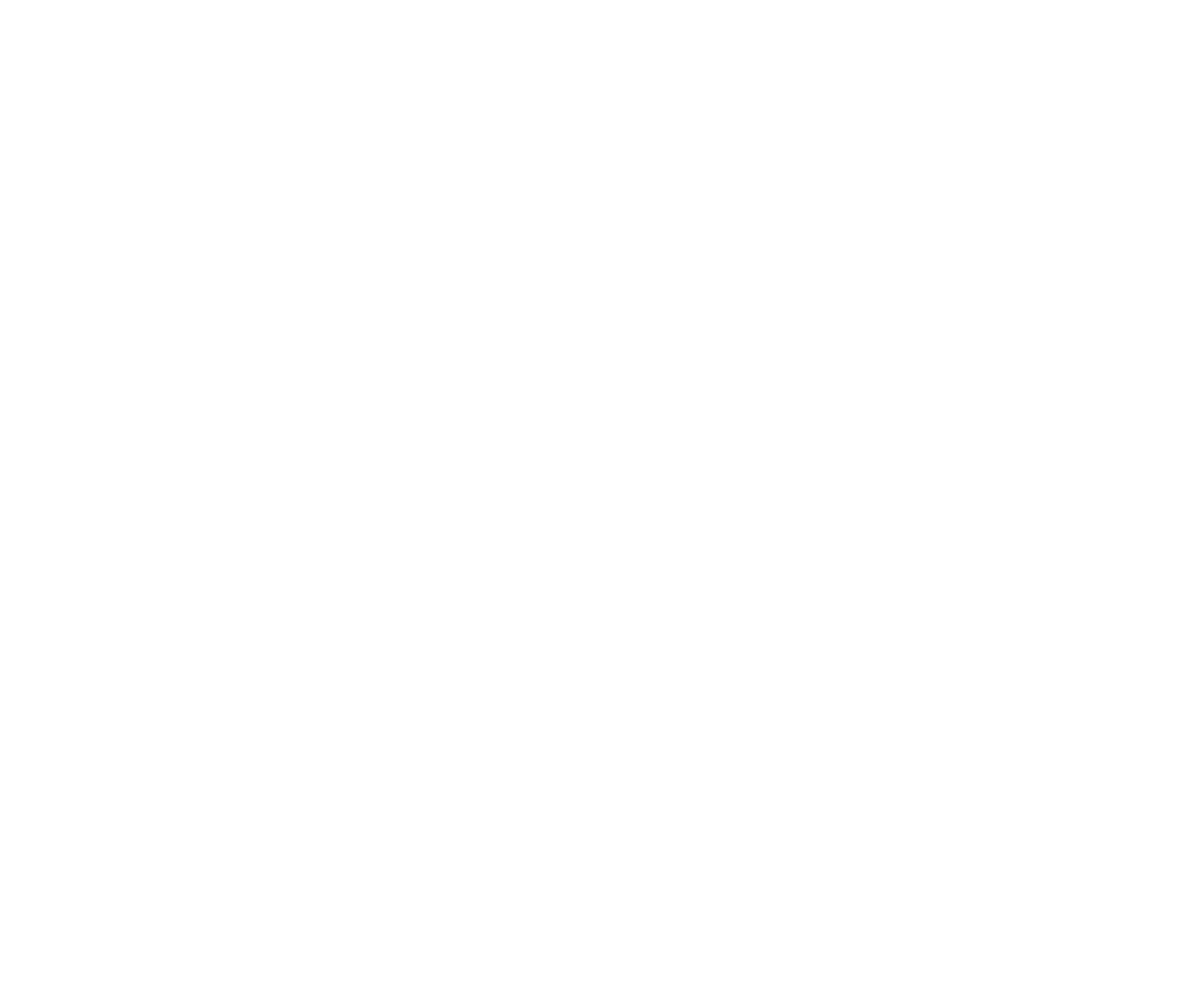
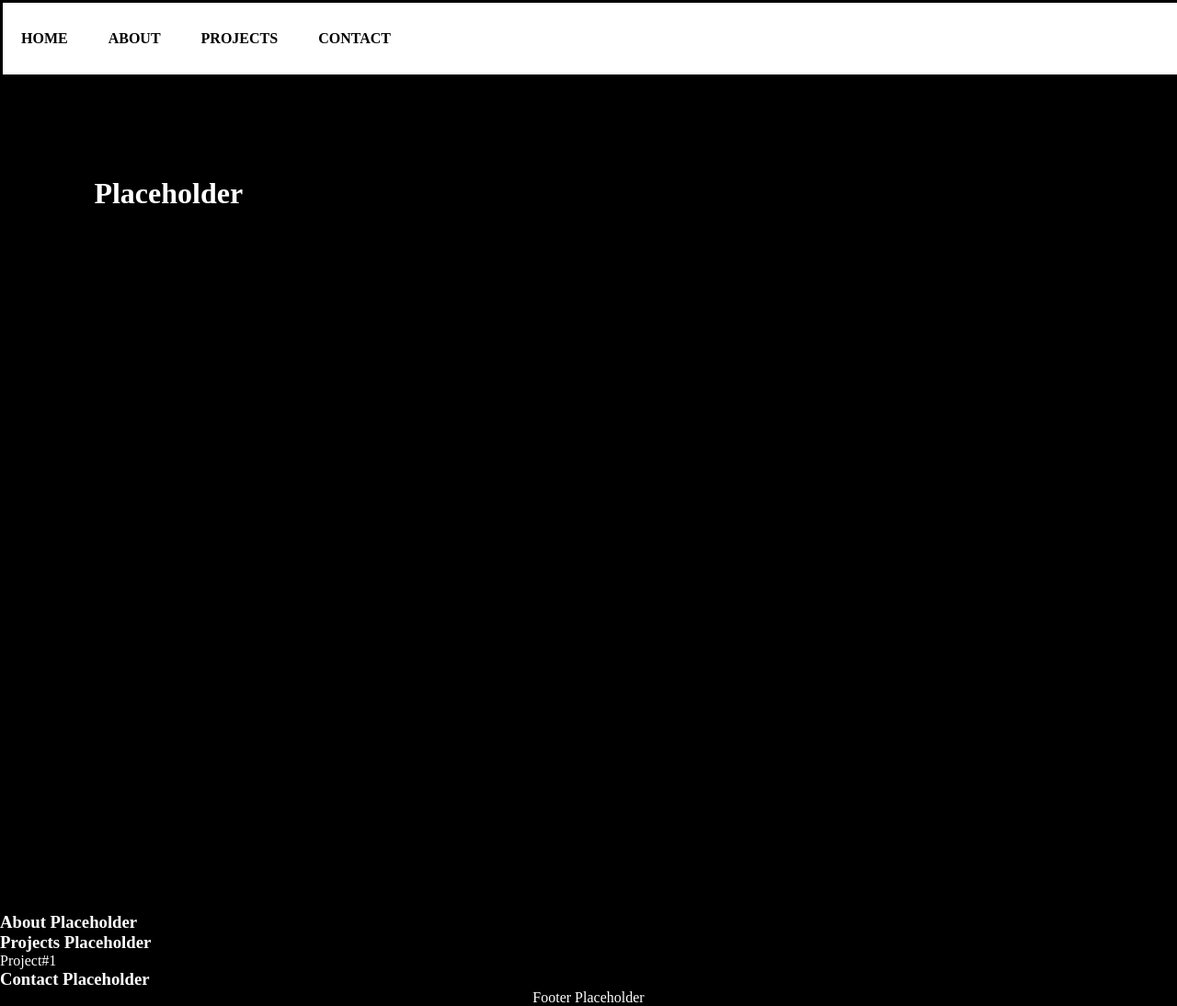
Before and after one commit to zele3813/zele3813.github.io, a plain HTML site: page index.html in a window 1280 px wide. Shown: the whole page at 92% size. Before the commit the page ends 800 px from the top, so only its background shows below. Drawn offline with Linux system fonts and the light colour scheme.

Commit message:
Set up template

```diff
--- a/index.html
+++ b/index.html
@@ -4,8 +4,61 @@
     <meta http-equiv="X-UA-Compatible" content="IE=edge">
     <meta name="viewport" content="width=device-width, initial-scale=1.0">
     <title>Zele's Portfolio</title>
+    <link href="styles/style.css" rel="stylesheet">
 </head>
 <body>
+    <!--Navbar here for 'Home', 'About', 'Projects', etc.-->
+    <header id="home">
+        <div>
+            <nav class="fixed-top">
+                <ul>
+                    <li><a href="#">HOME</a></li>
+                    <li><a href="#about">ABOUT</a></li>
+                    <li><a href="#project">PROJECTS</a></li>
+                    <li><a href="#contact">CONTACT</a></li>
+                </ul>
+            </nav>
+            <div class="intro">
+                <h1 id="myname">Placeholder</h1>
+            </div>
+        </div>
+    </header>
 
+    <!--About Section-->
+    <section id="about">
+        <div>
+            <h3 class="subheaders">About Placeholder</h3>
+        </div>
+        <p>
+
+        </p>
+    </section>
+
+    <!--Project Section-->
+    <section id="project">
+        <div>
+            <div>
+                <h3 class="subheaders">Projects Placeholder</h3>
+            </div>
+            <div>
+                <ul>
+                    <li>Project#1</li>
+                </ul>
+            </div>
+
+        </div>
+    </section>
+
+    <!--Contact Section-->
+    <section id="contact">
+        <div>
+            <h3 class="subheaders">Contact Placeholder</h3>
+        </div>
+    </section>
+
+    <!--Footer-->
+    <footer>
+        Footer Placeholder
+    </footer>
 </body>
 </html>
--- /dev/null
+++ b/styles/style.css
@@ -0,0 +1,56 @@
+*{
+    margin: 0;
+    padding: 0;
+}
+
+body{
+    background-color: black;
+    color: white;
+}
+
+#home{
+    position: relative;
+    width: 100%;
+    height: 100vh;
+}
+
+.fixed-top{
+    position: fixed;
+    top: 0;
+}
+
+nav{
+    display: flex;
+    width: 100%;
+    margin: auto;
+    padding: 20px 0;
+    align-items: center;
+    justify-content: space-between;
+    background-color: white;
+    border: solid black;
+}
+
+nav ul li{
+    display: inline-block;
+    list-style: none;
+    margin: 10px 20px;
+}
+
+nav ul li a{
+    text-decoration: none;
+    color: black;
+    font-weight: bold;
+}
+
+nav ul li a:hover{
+    color: red;
+}
+
+.intro{
+    margin-left: 8%;
+    margin-top: 15%;
+}
+
+footer{
+    text-align: center;
+}
```
